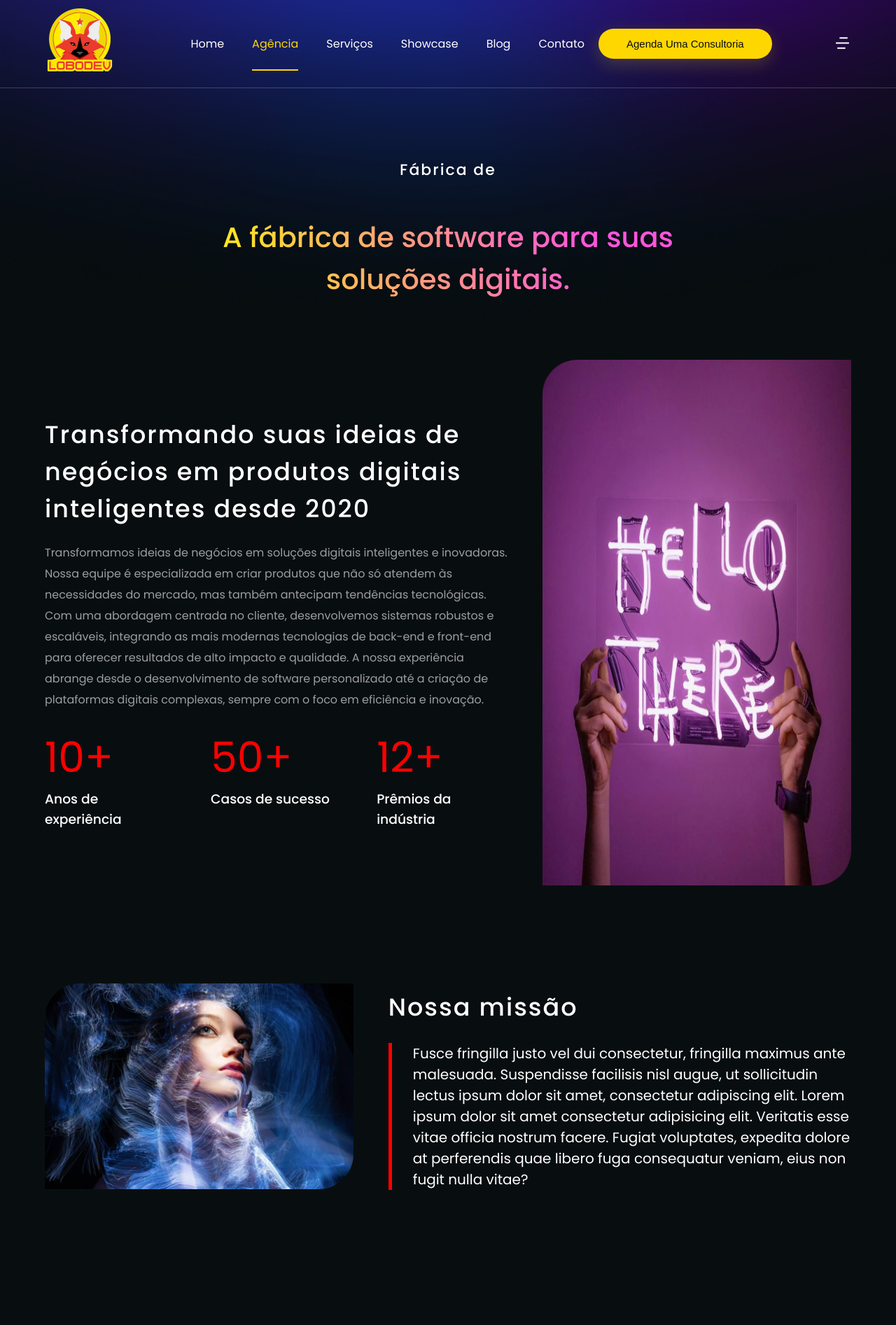
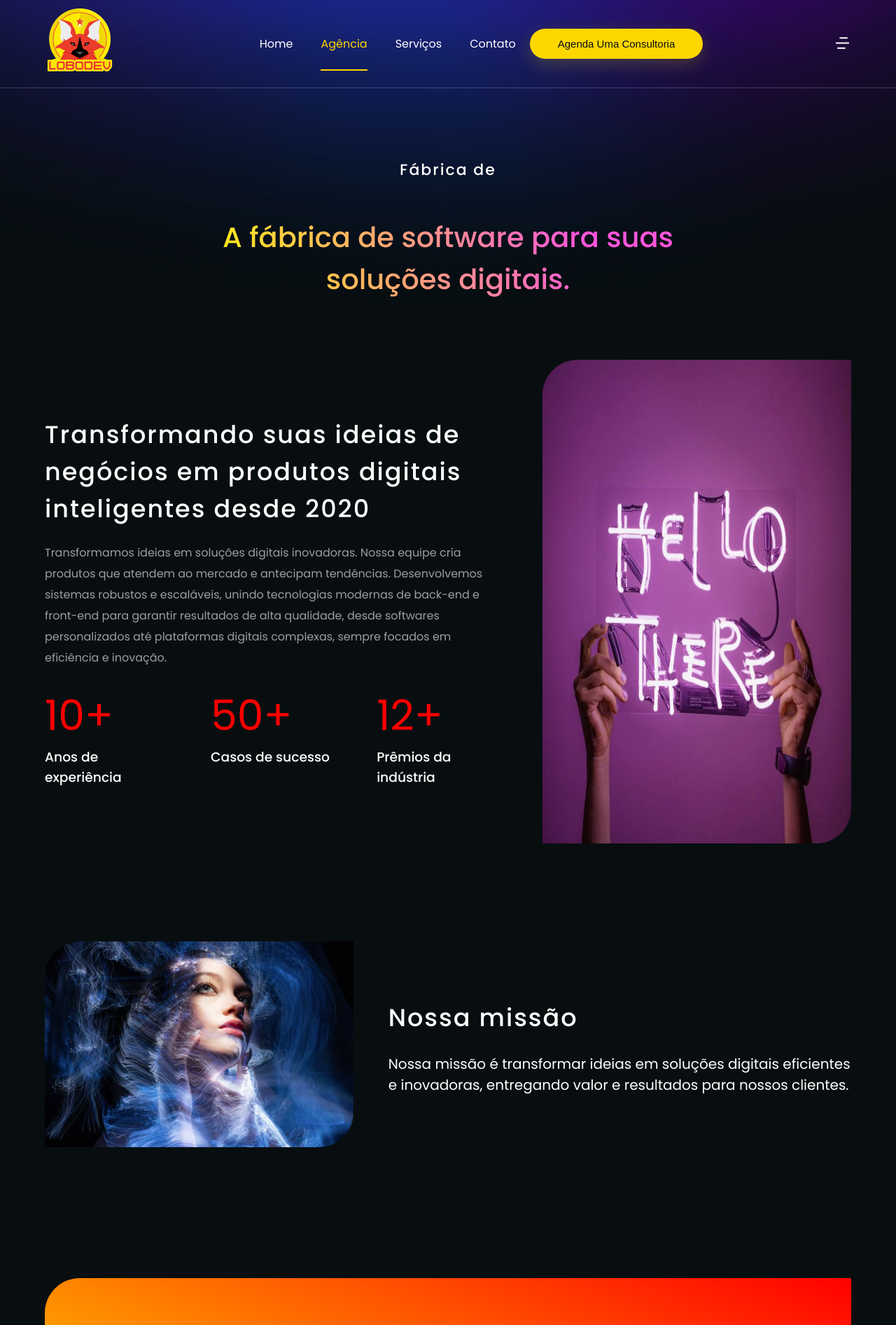
Before and after one commit to andrelobo/digital2, a Next.js app: page /agency in a window 1280 px wide. Shown: the top 1893 px of the page at 70% size. Built offline with nearby package versions, Linux system fonts and the light colour scheme.

Commit message:
fix: Retirada do blog

```diff
--- a/components/common/Footer.js
+++ b/components/common/Footer.js
@@ -27,12 +27,7 @@ const Footer = () => {
                 <Link href='/'>Sobre a empresa</Link>
               </li>
 
-              <li>
-                <Link href='/'>Showcase</Link>
-              </li>
-              <li>
-                <Link href='/'>Blog</Link>
-              </li>
+
               <li>
                 <Link href='/'>Demo design system</Link>
               </li>
@@ -49,9 +44,7 @@ const Footer = () => {
 <li>
   <Link href='/'>E-Commerce</Link>
 </li>
-<li>
-  <Link href='/'>Desenvolvimento de Aplicativos Mobile</Link>
-</li>
+
 <li>
   <Link href='/'>Soluções de Software Personalizadas</Link>
 </li>
@@ -60,12 +53,6 @@ const Footer = () => {
 </li>
 <li>
   <Link href='/'>Desenvolvimento e Integração de APIs</Link>
-</li>
-<li>
-  <Link href='/'>Design de UI/UX</Link>
-</li>
-<li>
-  <Link href='/'>DevOps e Integração Contínua</Link>
 </li>
 <li>
   <Link href='/'>Análise de Dados e Inteligência de Negócios</Link>
@@ -103,12 +90,12 @@ const Footer = () => {
           </div>
           <div className='legal connect py'>
             <div className='text'>
-              <span>© 2023 THE SEVEN. ALL RIGHTS RESERVED.</span>
+              <span>© 2024 LOBODEV TECH ALL RIGHTS RESERVED.</span>
             </div>
             <div className='connect'>
-              <span>GORKCODER COMPANY</span>
+              <span>LOBODEV TECH</span>
               <span> &nbsp; | &nbsp; </span>
-              <span>TERMS & CONDITIONS</span>
+
             </div>
           </div>
         </div>
--- a/components/common/Header.js
+++ b/components/common/Header.js
@@ -34,12 +34,7 @@ const Header = () => {
             <Link href='/services' className={activeLink == "/services" ? "activeLink" : "none"}>
               Serviços
             </Link>
-            <Link href='/showcase' className={activeLink == "/showcase" ? "activeLink" : "none"}>
-              Showcase
-            </Link>
-            <Link href='/blogs' className={activeLink == "/blogs" ? "activeLink" : "none"}>
-              Blog
-            </Link>
+
             <Link href='/contact' className={activeLink == "/contact" ? "activeLink" : "none"}>
               Contato
             </Link>
--- a/sections/Agency.js
+++ b/sections/Agency.js
@@ -1,59 +1,76 @@
 import Banner from "@/components/Banner";
-import Brand from "@/components/Brand";
+
 import Testimonial from "@/components/Testimonial";
 import { Title, TitleSm } from "@/components/common/Title";
 
 const Agency = () => {
   return (
     <>
-      <section className='agency bg-top'>
-        <div className='container'>
-          <div className='heading-title'>
-            <TitleSm title='Fábrica de' /> <br />
+      <section className="agency bg-top">
+        <div className="container">
+          <div className="heading-title">
+            <TitleSm title="Fábrica de" /> <br />
             <br />
-            <Title title='A fábrica de software para suas soluções digitais.' className='title-bg' />
+            <Title
+              title="A fábrica de software para suas soluções digitais."
+              className="title-bg"
+            />
           </div>
 
-          <div className='content flex1'>
-            <div className='left w-60 py'>
-              <TitleSm title='Transformando suas ideias de negócios em produtos digitais inteligentes desde 2020' />
-              <p className='desc-p'>
-  Transformamos ideias de negócios em soluções digitais inteligentes e inovadoras. Nossa equipe é especializada em criar produtos que não só atendem às necessidades do mercado, mas também antecipam tendências tecnológicas. Com uma abordagem centrada no cliente, desenvolvemos sistemas robustos e escaláveis, integrando as mais modernas tecnologias de back-end e front-end para oferecer resultados de alto impacto e qualidade. A nossa experiência abrange desde o desenvolvimento de software personalizado até a criação de plataformas digitais complexas, sempre com o foco em eficiência e inovação.
-</p>              <div className='grid-3'>
-                <div className='box'>
-                  <h1 className='indigo'>10+</h1>
+          <div className="content flex1">
+            <div className="left w-60 py">
+              <TitleSm title="Transformando suas ideias de negócios em produtos digitais inteligentes desde 2020" />
+              <p className="desc-p">
+               Transformamos ideias em soluções digitais inovadoras. Nossa equipe cria produtos que atendem ao mercado e antecipam tendências. Desenvolvemos sistemas robustos e escaláveis, unindo tecnologias modernas de back-end e front-end para garantir resultados de alta qualidade, desde softwares personalizados até plataformas digitais complexas, sempre focados em eficiência e inovação.
+              </p>{" "}
+              <div className="grid-3">
+                <div className="box">
+                  <h1 className="indigo">10+</h1>
                   <h3>Anos de experiência</h3>
                 </div>
-                <div className='box'>
-                  <h1 className='indigo'>50+</h1>
+                <div className="box">
+                  <h1 className="indigo">50+</h1>
                   <h3>Casos de sucesso</h3>
                 </div>
-                <div className='box'>
-                  <h1 className='indigo'>12+</h1>
+                <div className="box">
+                  <h1 className="indigo">12+</h1>
                   <h3>Prêmios da indústria</h3>
                 </div>
               </div>
             </div>
-            <div className='right w-40 ml'>
-              <img src='/images/s1.jpg' alt='Imagem' className='round' width='100%' height='100%' />
+            <div className="right w-40 ml">
+              <img
+                src="/images/s1.jpg"
+                alt="Imagem"
+                className="round"
+                width="100%"
+                height="100%"
+              />
             </div>
           </div>
 
-          <div className='content flex'>
-            <div className='left w-40 py'>
-              <img src='/images/s4.jpg' alt='Imagem' className='round' width='100%' height='100%' />
+          <div className="content flex">
+            <div className="left w-40 py">
+              <img
+                src="/images/s4.jpg"
+                alt="Imagem"
+                className="round"
+                width="100%"
+                height="100%"
+              />
             </div>
-            <div className='right w-60 ml'>
-              <TitleSm title='Nossa missão' />
+            <div className="right w-60 ml">
+              <TitleSm title="Nossa missão" />
               <br />
-              <p className='misson-p'>Fusce fringilla justo vel dui consectetur, fringilla maximus ante malesuada. Suspendisse facilisis nisl augue, ut sollicitudin lectus ipsum dolor sit amet, consectetur adipiscing elit. Lorem ipsum dolor sit amet consectetur adipisicing elit. Veritatis esse vitae officia nostrum facere. Fugiat voluptates, expedita dolore at perferendis quae libero fuga consequatur veniam, eius non fugit nulla vitae?</p>
+              <p className="mission-p">
+                Nossa missão é transformar ideias em soluções digitais
+                eficientes e inovadoras, entregando valor e resultados para
+                nossos clientes.
+              </p>
             </div>
           </div>
         </div>
       </section>
-
-      <Brand />
-
       <Banner />
       <br />
       <br />
--- a/sections/Contact.js
+++ b/sections/Contact.js
@@ -31,7 +31,7 @@ const Contact = () => {
                 <div className='box'>
                   <IoLocationOutline size={30} className='icons' />
                   <h3>Manaus, Amazonas - Brasil</h3>
-                  <span>990 Madison Ave, Midtown Manhattan, 2º Andar, NY 10022</span>
+
                 </div>
                 <div className='box'>
                   <FiHelpCircle size={30} className='icons' />
@@ -41,7 +41,7 @@ const Contact = () => {
                 <div className='box'>
                   <BiUserCircle size={30} className='icons' />
                   <h3>hr@dream-theme.com</h3>
-                  <span>Carreira na Seven Creative</span>
+                  <span>Carreira na Lobodev Tech</span>
                 </div>
               </div>
               <ul>
--- a/sections/Hero.js
+++ b/sections/Hero.js
@@ -15,9 +15,9 @@ const Hero = () => {
           <TitleLogo title='< Desenvolvimento Web />'  className='logobg' />
 
           <div className='sub-heading'>
-            <TitleSm title='WEBSITES' /> <span>.</span>
+            <TitleSm title=' APLICATIVOS CUSTOMIZADOS' /> <span>.</span>
             <TitleSm title='DESENVOLVIMENTO E INTEGRAÇÃO DE API`S' /> <span>.</span>
-            <TitleSm title='INTEGRAÇÃO E SERVIÇOS EM NUVEM' />
+            <TitleSm title='AUTOMAÇÃO DE PROCESSOS' />
           </div>
         </div>
       </section>
@@ -26,8 +26,7 @@ const Hero = () => {
           <div className='heading-title'>
             <Title title='A fábrica de software para suas soluções digitais.' />
             <p className='desc-p'>
-  Transformamos idéias de negócios em soluções digitais inteligentes e inovadoras. Nossa equipe é especializada em criar produtos que não só atendem às necessidades do mercado, mas também antecipam tendências tecnológicas. Com uma abordagem centrada no cliente, desenvolvemos sistemas robustos e escaláveis, integrando as mais modernas tecnologias de back-end e front-end para oferecer resultados de alto impacto e qualidade. A nossa experiência abrange desde o desenvolvimento de software personalizado até a criação de plataformas digitais complexas, sempre com o foco em eficiência e inovação.
-</p>          </div>
+            Transformamos ideias em soluções digitais inovadoras, criando produtos que atendem ao mercado. Desenvolvemos desde software personalizado até plataformas complexas, com foco em eficiência e inovação.</p>          </div>
           <div className='hero-content grid-4'>
             {home.map((item, i) => (
               <div className='box' key={i}>
--- a/styles/global.scss
+++ b/styles/global.scss
@@ -33,7 +33,7 @@
       margin: 0 10px;
     }
     span {
-      font-size: $xll;
+      font-size: $lg;
       line-height: 0;
       color: $green;
     }
```
